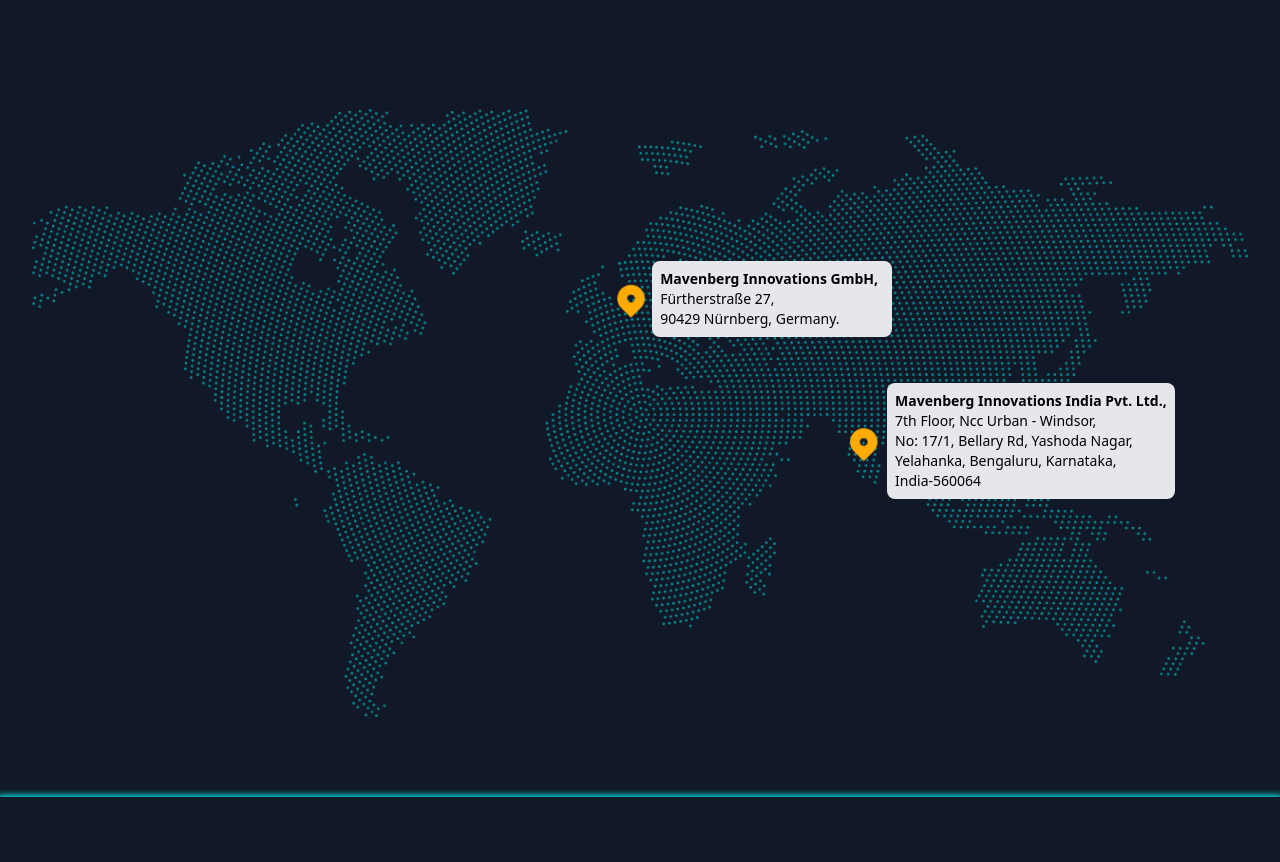
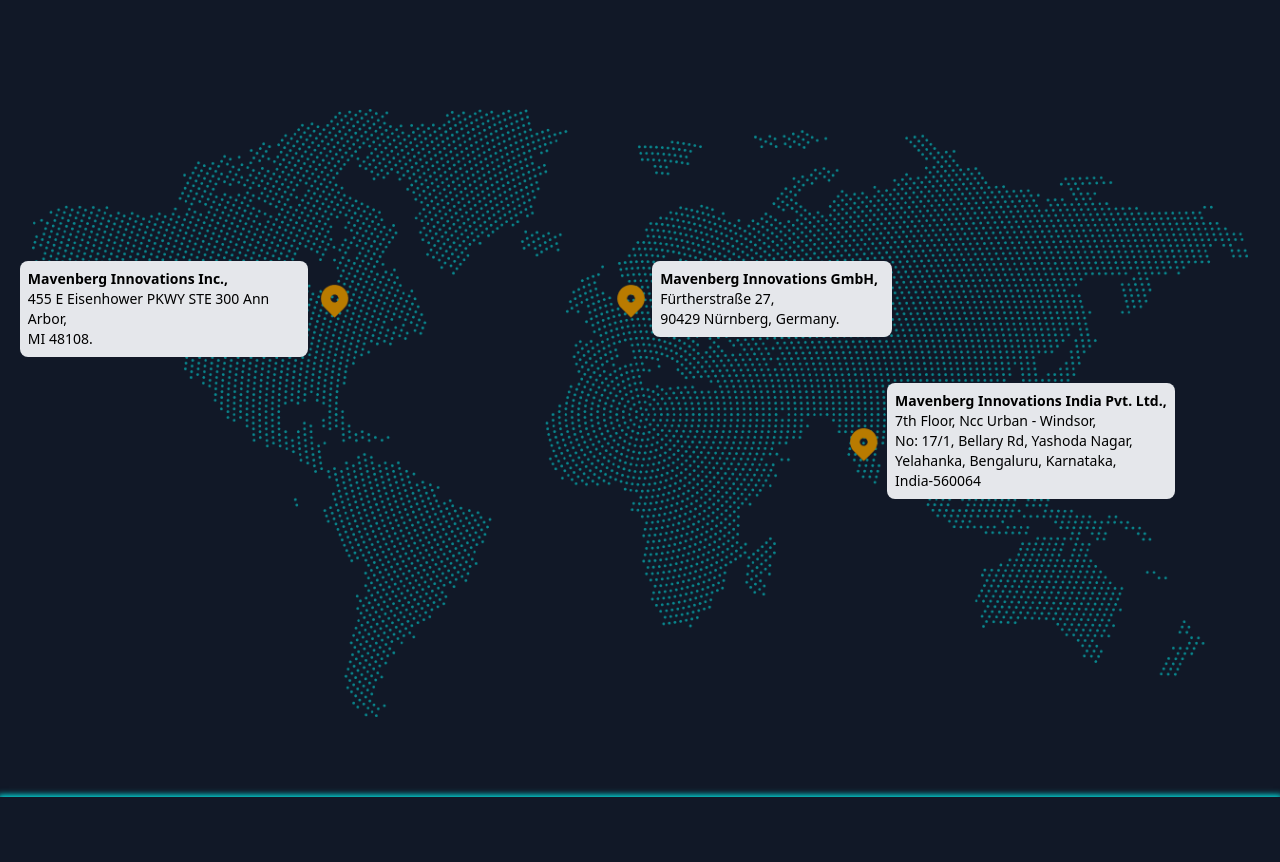
Before and after one commit to akash-tqb/Mavenberg, a Next.js app: page /aboutus in a window 1280 px wide. Shown: the part 2774-3636 px from the top of the page. Built offline with nearby package versions, Linux system fonts and the light colour scheme.

Commit message:
locations-aboutus updated.

```diff
--- a/sections/aboutUs/locations.tsx
+++ b/sections/aboutUs/locations.tsx
@@ -11,7 +11,7 @@
       <div className="w-full">
         <div className="relative">
           <Image
-            src="/mapworldfull.png"
+            src="/mapworldfull-usa.png"
             width={1280}
             height={640}
             alt="world map image"
@@ -40,6 +40,17 @@
               India-560064
             </p>
           </div>
+          <div className="rounded-lg p-2 w-72 bg-maven-white absolute z-20 top-[25%]  -left-[1%]">
+            <p className="text-xs xl:text-sm xl:leading-5">
+              <span className="font-bold">
+                Mavenberg Innovations Inc.,
+              </span>
+              <br />
+              455 E Eisenhower PKWY STE 300 Ann Arbor,
+              <br />
+              MI 48108.
+            </p>
+          </div>
         </div>
       </div>
     </div>
```
Also changed, not shown: public/mapworldfull-usa.png (added).
